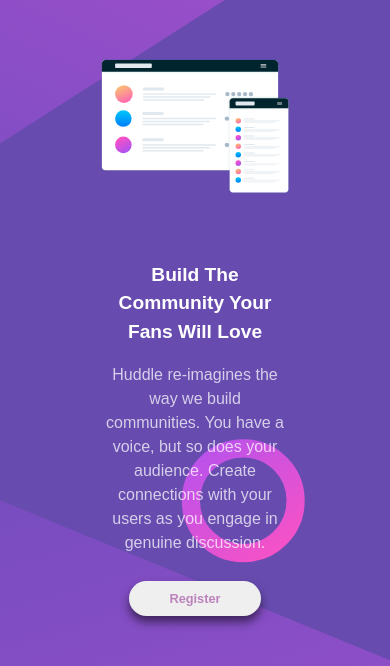
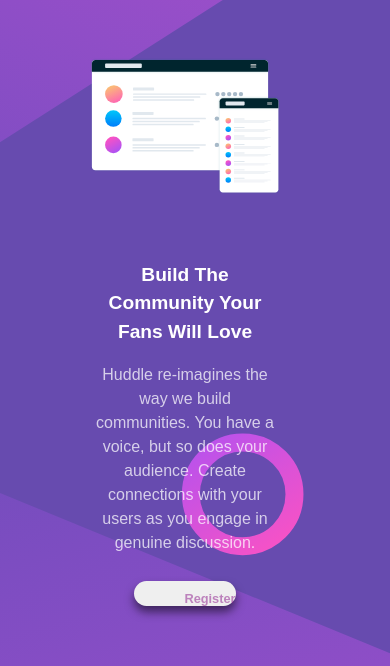
Before and after one commit to vickymarz/frontend-huddle.github.io, a plain HTML site: page index.html in a window 390 px wide. Shown: the part 101-767 px from the top of the page. Drawn offline with Linux system fonts and the light colour scheme.

Commit message:
Update main.css

```diff
--- a/main.css
+++ b/main.css
@@ -96,7 +96,7 @@ footer a {
 	}
 	.container {
 		flex-direction: column;
-		transform: translateX(50px);
+		transform: translateX(40px);
 	}
 	header img {
 		width: 35%;
@@ -123,7 +123,7 @@ footer a {
 		float: none;
 	}
 	.button {
-		padding: 10px 0 10 50px;
+		padding: 10px 0 0 50px;
 		margin-top: 10px;
 		font-size: 0.8em;
 	}
```
